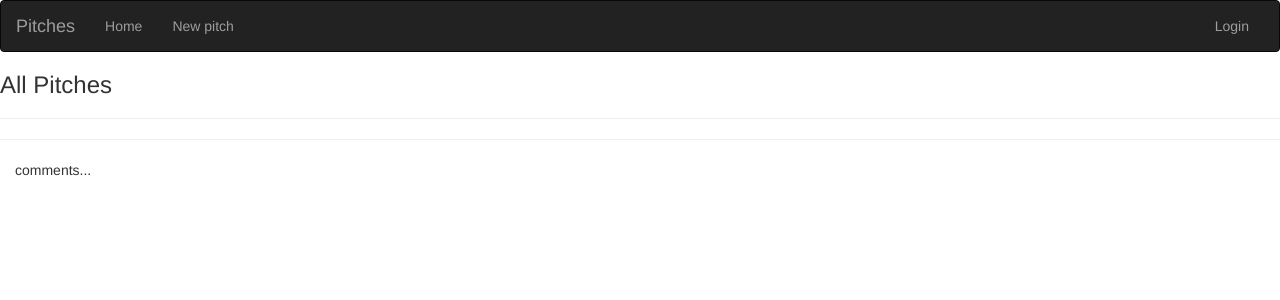
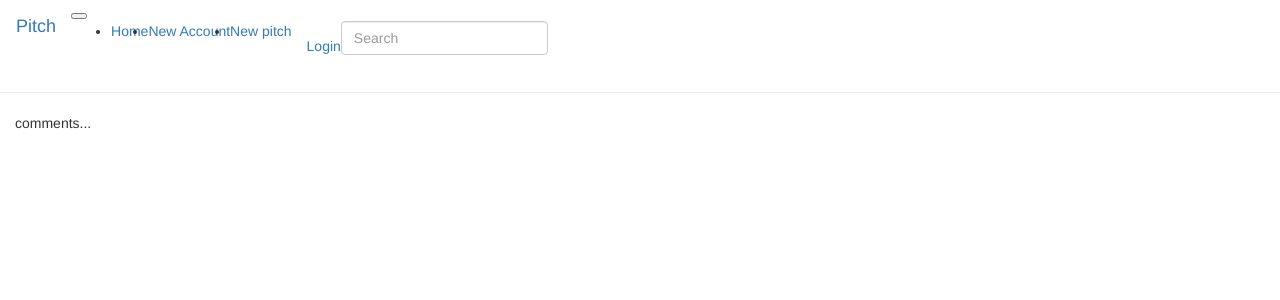
Before and after one commit to tonyishangu/Pitch, a Flask app: page / in a window 1280 px wide. Shown: the top 300 px of the page. Run offline with Flask 2, Linux system fonts and the light colour scheme; data that the repository does not hold is empty; some libraries are stand-ins or nearby versions.

Commit message:
add changes

```diff
--- a/app/main/views.py
+++ b/app/main/views.py
@@ -25,21 +25,20 @@
     '''
     View categories function that returns the pitches of a given category
     '''
-#    pitches = get_pitches(category)
-    #categories title
+
     cat = category
     title = f'{cat} pitches'
 
     pitches = Pitch.get_pitchcat(category)
 
-    return render_template('categories.html',title = title, pitches=pitches, category=cat)#, pitches=pitches, pitch=pitch)
+    return render_template('categories.html',title = title, pitches=pitches, category=cat)
 
-#submit a pitch view, need to change the unique id
+
 @main.route('/submitpitch/<int:userid>', methods = ['GET','POST'])
 @login_required
 def new_pitch(userid):
     form = PitchForm()
-#pitch id needs a unique number
+
     pitchid = userid
 
     if form.validate_on_submit():
@@ -47,7 +46,6 @@
         category = form.category.data
         description = form.description.data
         new_pitch = Pitch(pitch_title=title,pitch_category=category,pitch_description=description, user=current_user)
-        #new_pitch.save_pitch()
         db.session.add(new_pitch)
         db.session.commit()
 
@@ -57,7 +55,7 @@
     title = 'New Pitch'
     return render_template('new_pitch.html',title = title, pitch_form=form)
 
-#submit a pitch view, need to change the unique id
+
 @main.route('/viewpitch/<int:pitchid>', methods = ['GET','POST'])
 
 def comment(pitchid):
@@ -65,7 +63,7 @@
     form2 = Upvoteform()
     form3 = Downvoteform()
 
-    #pitch id needs a unique number
+
     pitchid=pitchid
     pitches = Pitch.get_singlepitch(pitchid)
     comments = Comment.get_comments(pitchid)
--- a/app/templates/auth/login.html
+++ b/app/templates/auth/login.html
@@ -3,8 +3,9 @@
 
 {% block content %}
 <div class="container">
+    <h4>Login</h4><br>
     <div class="row">
-        <div class="col-md-2"> </div>
+
         <div class="col-md-8">
             <!--Flash message -->
             {% for message in get_flashed_messages() %}
--- a/app/templates/auth/register.html
+++ b/app/templates/auth/register.html
@@ -3,6 +3,7 @@
 
 {% block content %}
 <div class="container">
+    <h4>Sign Up</h4><br>
     <div class="row">
         <div class="col-md-2"> </div>
         <div class="col-md-8">
@@ -12,6 +13,7 @@
         </div>
         <div class="col-md-2"></div>
     </div>
+    <p> have an account? <a href="{{url_for('auth.login')}}">Login</a></p>
 </div>
 
 {% endblock%}
--- a/app/templates/index.html
+++ b/app/templates/index.html
@@ -4,8 +4,7 @@
 <!-- Content block -->
 {% block content %}
 <!-- Display all pitches-->
-<h3>All Pitches</h3>
-<hr>
+
 <hr>
 <!--Display pitches-->
 <div class="col-md-12">
@@ -13,13 +12,12 @@
     {% for p in pitches %}
     <div class="col-md-6 col-lg-6 review-card">
         <p><span style="font-weight: bold"> Title: </span> {{ p.pitch_title}} </p>
-        <p style="font-weight: bold"> Category </p>
-        <p> {{p.pitch_category}} | View more <a href="/category/{{p.pitch_category}}"> {{p.pitch_category}} </a> pitches
-        </p>
-        <p style="font-weight: bold"> Description </p>
+        <p style="font-weight: bold"> Category:{{p.pitch_category}}</p>
+        <p style="font-weight: bold"> Pitch </p>
         <p> {{ p.pitch_description }}</p>
-        <p> <a href="/viewpitch/{{p.id}}"> View & add comments </a> </p>
-        <hr>
+        View more <a href="/category/{{p.pitch_category}}"> {{p.pitch_category}} pitches </a>
+        <p> <a href="/viewpitch/{{p.id}}">comments </a> </p>
+        <br>
     </div>
     {% endfor %}
     {%else%}
--- a/app/templates/navbar.html
+++ b/app/templates/navbar.html
@@ -1,18 +1,15 @@
-<div class="navbar navbar-inverse" role="navigation">
-    <div class="container-fluid">
-        <div class="navbar-header">
-            <button type="button" class="navbar-toggle" data-toggle="collapse" data-target=".navbar-collapse">
-                <span class="sr-only">Toggle navigation</span>
-                <span class="icon-bar"></span>
-                <span class="icon-bar"></span>
-                <span class="icon-bar"></span>
-            </button>
-            <a class="navbar-brand" href="/"> Pitches </a>
-        </div>
-        <div class="navbar-collapse collapse">
-            <ul class="nav navbar-nav">
-                <li><a href="/">Home</a></li>
-            </ul>
+<nav class="navbar navbar-dark bg-dark">
+    <a class="navbar-brand" href="#">Pitch</a>
+    <button class="navbar-toggler" type="button" data-toggle="collapse" data-target="#navbarsExample01"
+        aria-controls="navbarsExample01" aria-expanded="false" aria-label="Toggle navigation">
+        <span class="navbar-toggler-icon"></span>
+    </button>
+
+    <div class="collapse navbar-collapse" id="navbarsExample01">
+        <ul class="navbar-nav mr-auto">
+            <li class="nav-item active">
+                <a class="nav-link" href="/">Home <span class="sr-only">(current)</span></a>
+            </li>
             <ul class="nav navbar-nav navbar-right">
                 {% if current_user.is_authenticated %}
                 <li><a href="{{url_for('main.profile',uname=current_user.username)}}">Profile</a></li>
@@ -21,10 +18,15 @@
                 <li><a href="{{url_for('auth.login')}}">Login</a></li>
                 {%endif%}
             </ul>
-            <ul class="nav navbar-nav">
-                <li><a href="/submitpitch/1234">New pitch</a></li>
-            </ul>
-        </div>
-
+            <li class="nav-item">
+                <a href="{{url_for('auth.register')}}">New Account</a>
+            </li>
+            <li class="nav-item dropdown">
+                <a href="/submitpitch/1234">New pitch</a>
+            </li>
+        </ul>
+        <form class="form-inline my-2 my-md-0">
+            <input class="form-control" type="text" placeholder="Search" aria-label="Search">
+        </form>
     </div>
-</div>
+</nav>
--- a/app/templates/new_pitch.html
+++ b/app/templates/new_pitch.html
@@ -4,13 +4,9 @@
 {% block content %}
 <div class="container">
 
-    <div class="col-md-2">
-    </div>
-
-    <div class="col-md-8">
 
         {{ wtf.quick_form(pitch_form) }}
-    </div>
+
 
 </div>
 
--- a/manage.py
+++ b/manage.py
@@ -3,7 +3,7 @@
 from app.models import User,Role, Pitch
 from  flask_migrate import Migrate, MigrateCommand
 # Creating app instance
-app = create_app('production')
+app = create_app('development')
 
 
 manager = Manager(app)
```
Also changed, not shown: app/auth/forms.py (+6 -6 lines), app/templates/profile/profile.html (+12 -13 lines), app/templates/base.html (line endings or trailing spaces).
